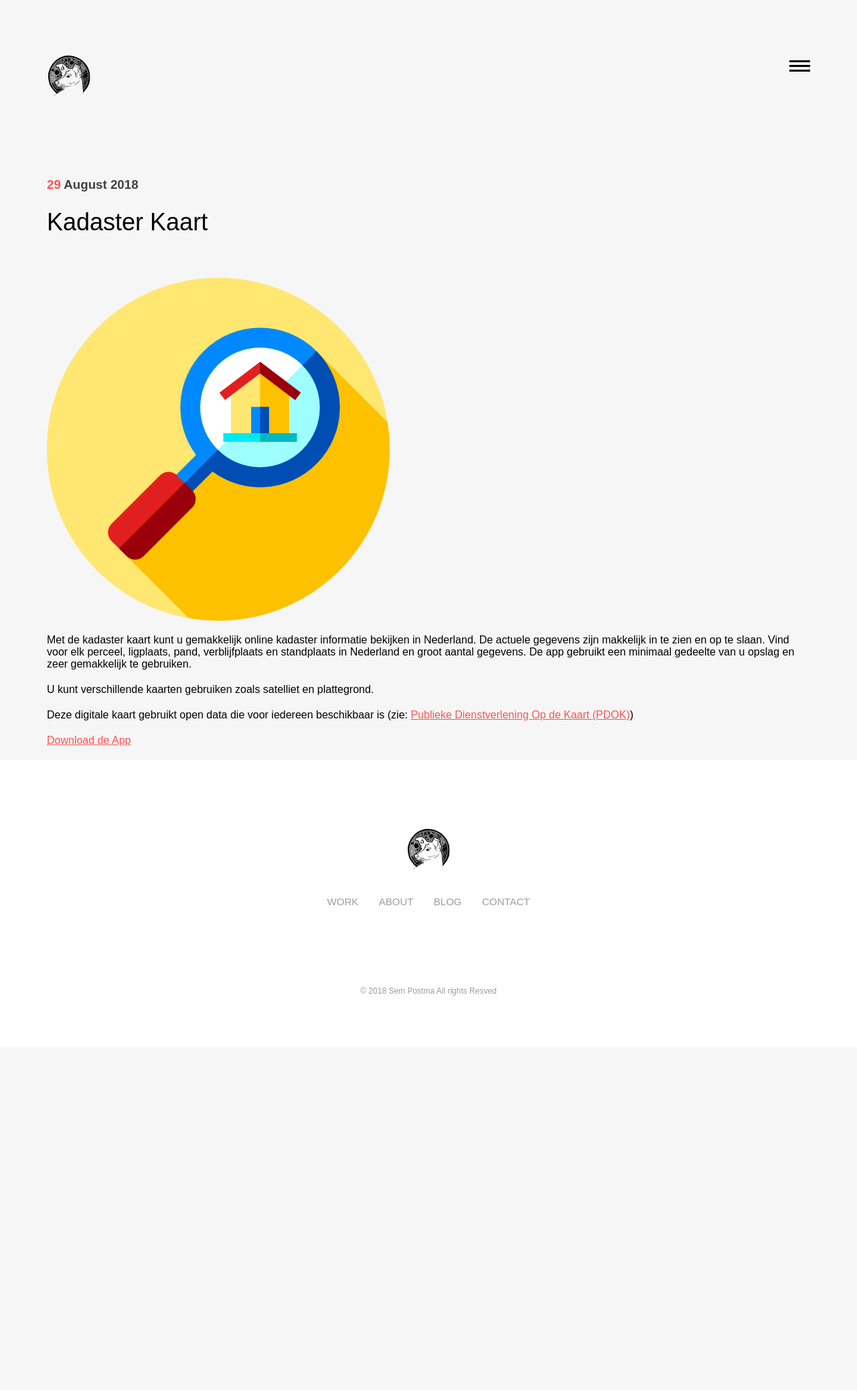
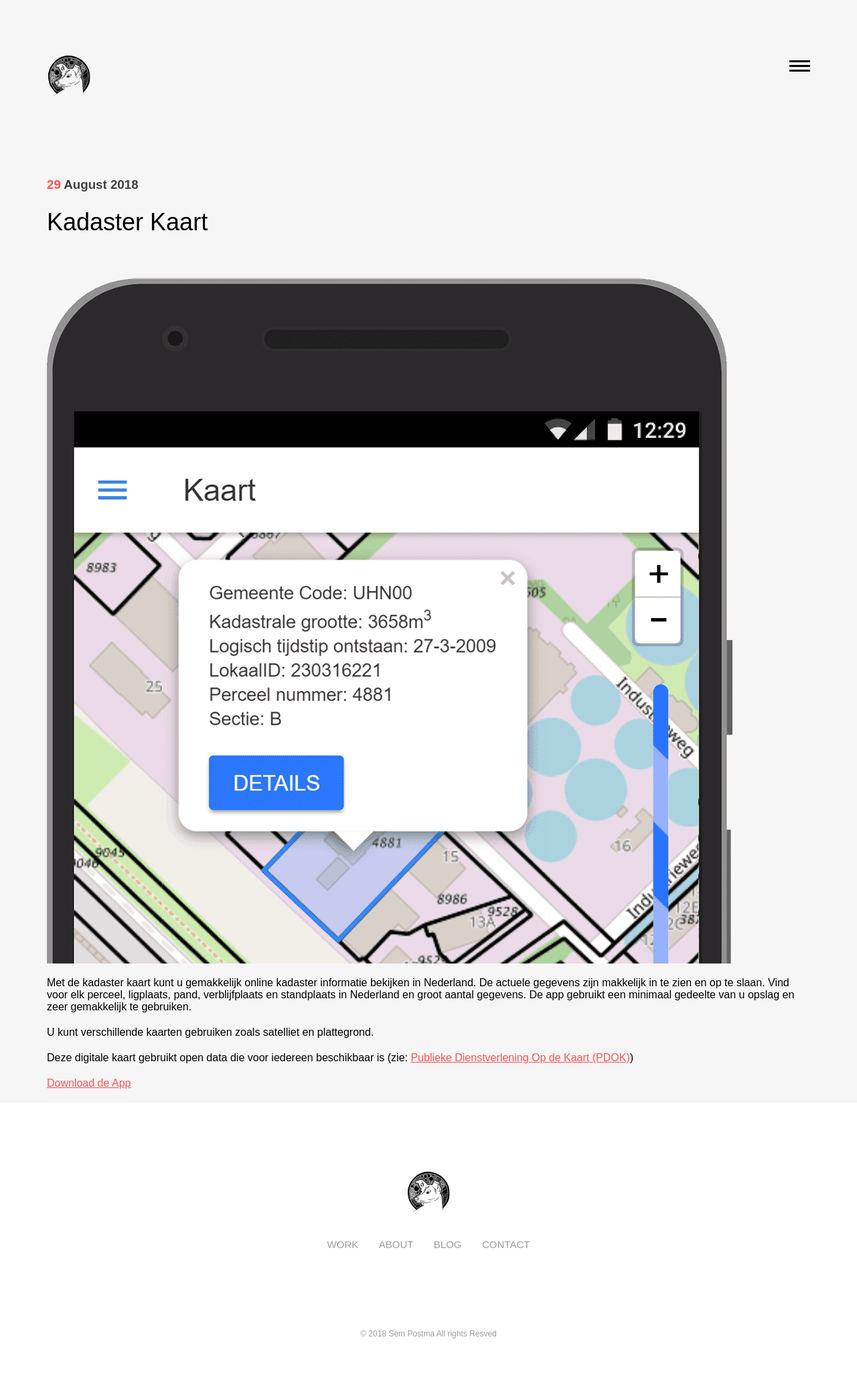
Before and after one commit to LesterGallagher/LesterGallagher.github.io, a Jekyll site: the page built from _posts/2018-08-29-kadaster-kaart.markdown, in a window 1280 px wide. Shown: the whole page at 67% size. Built offline with Jekyll 4.4.1, drawn with Linux system fonts in a browser that asks for light colours; before the commit the page ends 1564 px from its top, so only the background shows below that.

Commit message:
Updated Kadaster Kaart

```diff
--- a/_posts/2018-08-29-kadaster-kaart.markdown
+++ b/_posts/2018-08-29-kadaster-kaart.markdown
@@ -1,7 +1,7 @@
 ---
 title: Kadaster Kaart
 date: 2018-08-29 12:23:00 +02:00
-image: "/uploads/kadaster-kaart-logo.png"
+image: "/uploads/screenshot2-cropped-95167b.png"
 ---
 
 Met de kadaster kaart kunt u gemakkelijk online kadaster informatie bekijken in Nederland. De actuele gegevens zijn makkelijk in te zien en op te slaan. Vind voor elk perceel, ligplaats, pand, verblijfplaats en standplaats in Nederland en groot aantal gegevens. De app gebruikt een minimaal gedeelte van u opslag en zeer gemakkelijk te gebruiken.
```
